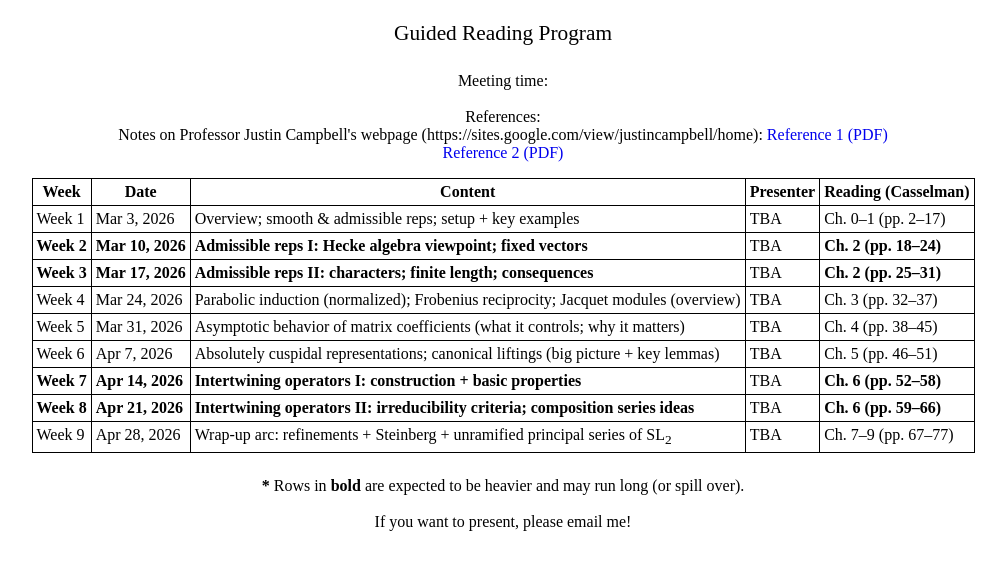
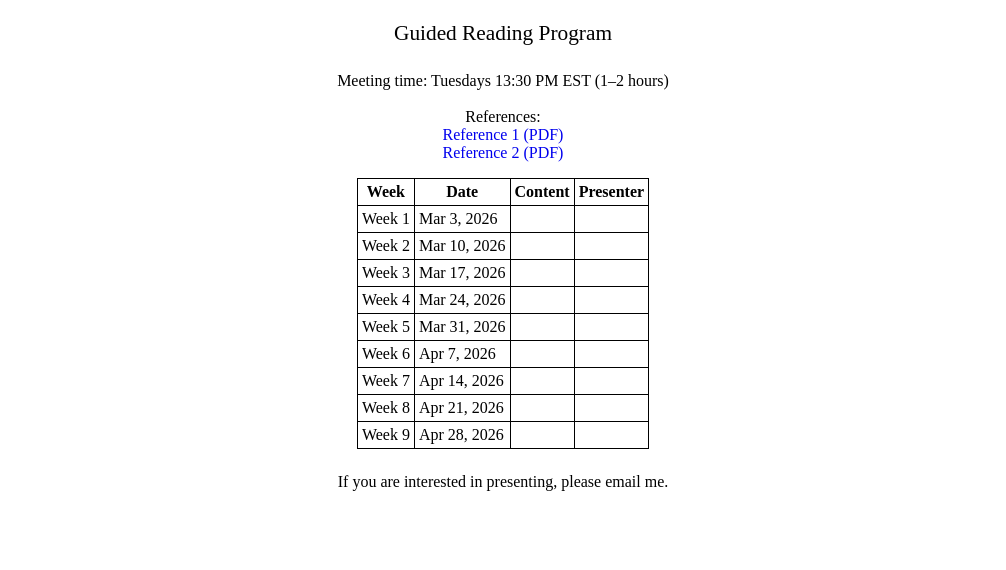
Before and after one commit to axhou/axhou.github.io, a Jekyll site: the page grp2026spring.html, which Jekyll copies as it is, in a window 1280 px wide. Shown: the top 570 px of the page, without its empty margins (137-1143 px from the left). Built offline with Jekyll 4.4.1, drawn with Linux system fonts in a browser that asks for light colours.

Commit message:
Update grp2026spring.html

```diff
--- a/grp2026spring.html
+++ b/grp2026spring.html
@@ -34,8 +34,8 @@
   <h3>Guided Reading Program</h3>
 
   <p style="text-align: center;">
-    Meeting time: <br/><br/>
-    References:<br/> Notes on Professor Justin Campbell's webpage (https://sites.google.com/view/justincampbell/home):
+    Meeting time: Tuesdays 13:30 PM EST (1–2 hours)<br/><br/>
+    References:<br/>
     <a href="https://drive.google.com/file/d/17ndoUgFFPDa-na5GzfvhqBF8BIRZKF0T/view" target="_blank">
       Reference 1 (PDF)
     </a><br/>
@@ -51,87 +51,76 @@
         <th>Date</th>
         <th>Content</th>
         <th>Presenter</th>
-        <th>Reading (Casselman)</th>
       </tr>
     </thead>
     <tbody>
       <tr>
         <td>Week 1</td>
         <td>Mar 3, 2026</td>
-        <td>Overview; smooth &amp; admissible reps; setup + key examples</td>
-        <td>TBA</td>
-        <td>Ch. 0–1 (pp. 2–17)</td>
+        <td></td>
+        <td></td>
       </tr>
 
       <tr>
-        <td><strong>Week 2</strong></td>
-        <td><strong>Mar 10, 2026</strong></td>
-        <td><strong>Admissible reps I: Hecke algebra viewpoint; fixed vectors</strong></td>
-        <td>TBA</td>
-        <td><strong>Ch. 2 (pp. 18–24)</strong></td>
+        <td>Week 2</td>
+        <td>Mar 10, 2026</td>
+        <td></td>
+        <td></td>
       </tr>
 
       <tr>
-        <td><strong>Week 3</strong></td>
-        <td><strong>Mar 17, 2026</strong></td>
-        <td><strong>Admissible reps II: characters; finite length; consequences</strong></td>
-        <td>TBA</td>
-        <td><strong>Ch. 2 (pp. 25–31)</strong></td>
+        <td>Week 3</td>
+        <td>Mar 17, 2026</td>
+        <td></td>
+        <td></td>
       </tr>
 
       <tr>
         <td>Week 4</td>
         <td>Mar 24, 2026</td>
-        <td>Parabolic induction (normalized); Frobenius reciprocity; Jacquet modules (overview)</td>
-        <td>TBA</td>
-        <td>Ch. 3 (pp. 32–37)</td>
+        <td></td>
+        <td></td>
       </tr>
 
       <tr>
         <td>Week 5</td>
         <td>Mar 31, 2026</td>
-        <td>Asymptotic behavior of matrix coefficients (what it controls; why it matters)</td>
-        <td>TBA</td>
-        <td>Ch. 4 (pp. 38–45)</td>
+        <td></td>
+        <td></td>
       </tr>
 
       <tr>
         <td>Week 6</td>
         <td>Apr 7, 2026</td>
-        <td>Absolutely cuspidal representations; canonical liftings (big picture + key lemmas)</td>
-        <td>TBA</td>
-        <td>Ch. 5 (pp. 46–51)</td>
+        <td></td>
+        <td></td>
       </tr>
 
       <tr>
-        <td><strong>Week 7</strong></td>
-        <td><strong>Apr 14, 2026</strong></td>
-        <td><strong>Intertwining operators I: construction + basic properties</strong></td>
-        <td>TBA</td>
-        <td><strong>Ch. 6 (pp. 52–58)</strong></td>
+        <td>Week 7</td>
+        <td>Apr 14, 2026</td>
+        <td></td>
+        <td></td>
       </tr>
 
       <tr>
-        <td><strong>Week 8</strong></td>
-        <td><strong>Apr 21, 2026</strong></td>
-        <td><strong>Intertwining operators II: irreducibility criteria; composition series ideas</strong></td>
-        <td>TBA</td>
-        <td><strong>Ch. 6 (pp. 59–66)</strong></td>
+        <td>Week 8</td>
+        <td>Apr 21, 2026</td>
+        <td></td>
+        <td></td>
       </tr>
 
       <tr>
         <td>Week 9</td>
         <td>Apr 28, 2026</td>
-        <td>Wrap-up arc: refinements + Steinberg + unramified principal series of SL<sub>2</sub></td>
-        <td>TBA</td>
-        <td>Ch. 7–9 (pp. 67–77)</td>
+        <td></td>
+        <td></td>
       </tr>
     </tbody>
   </table>
 
   <p style="text-align: center; margin-top: 1.5em;">
-    <strong>*</strong> Rows in <strong>bold</strong> are expected to be heavier and may run long (or spill over).<br/><br/>
-    If you want to present, please email me!
+    If you are interested in presenting, please email me.
   </p>
 
 </body>
```
